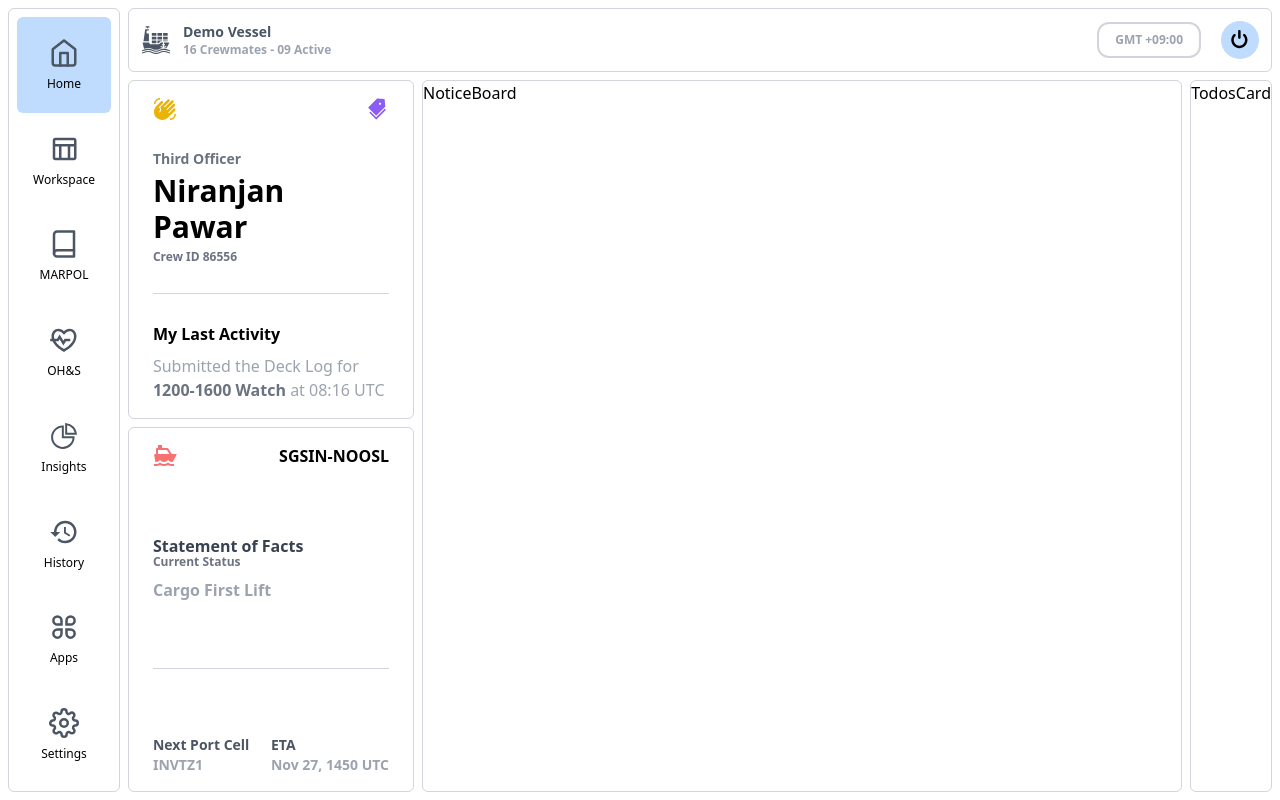
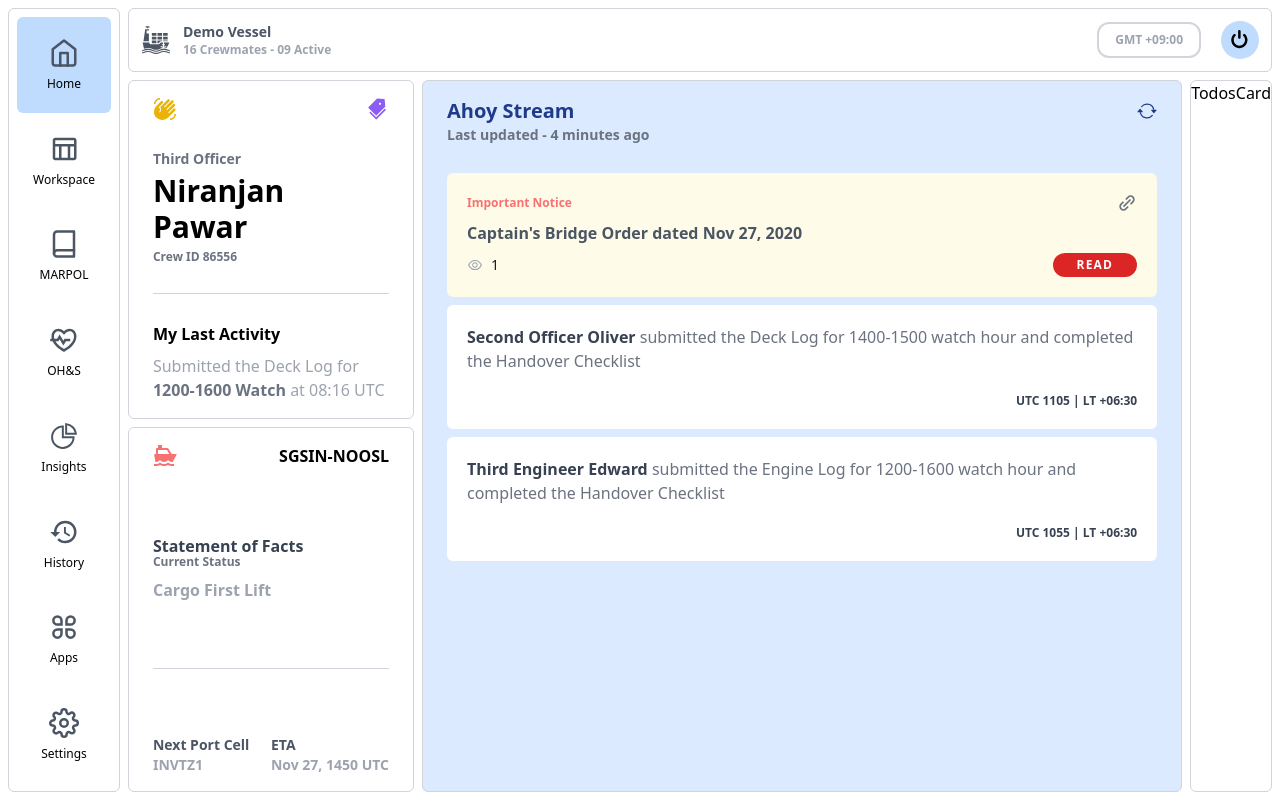
Before and after one commit to This-Is-Prince/wayship-dashboard, a React (Vite) app: page / in a window 1280 px wide. Built offline with nearby package versions, Linux system fonts and the light colour scheme.

Commit message:
notice board completed

```diff
--- a/data.ts
+++ b/data.ts
@@ -10,4 +10,26 @@ const asideButtonsNames: ButtonNames[] = [
   "Apps",
   "Settings",
 ];
-export { asideButtonsNames };
+const noticeData = [
+  {
+    id: 0,
+    person: "Second Officer Oliver",
+    desc: "submitted the Deck Log for 1400-1500 watch hour and completed the Handover Checklist",
+    time: "UTC 1105 | LT +06:30",
+  },
+  {
+    id: 1,
+    person: "Third Engineer Edward",
+    desc: "submitted the Engine Log for 1200-1600 watch hour and completed the Handover Checklist",
+    time: "UTC 1055 | LT +06:30",
+  },
+];
+const impNoticeData = [
+  {
+    id: 0,
+    title: "Captain's Bridge Order dated Nov 27, 2020",
+    desc: "Captain's Bridge Order for clean the ship and change engine oil we are going to stay here, this order is passed on Nov 27, 2020",
+    seen: 1,
+  },
+];
+export { asideButtonsNames, noticeData, impNoticeData };
--- a/src/components/content/Content.tsx
+++ b/src/components/content/Content.tsx
@@ -1,4 +1,4 @@
-import NoticeBoard from "./NoticeBoard";
+import NoticeBoard from "./notice/NoticeBoard";
 import OfficerCard from "./OfficerCard";
 import StatusCard from "./StatusCard";
 import TodosCard from "./TodosCard";
--- a/src/components/content/NoticeBoard.tsx
+++ /dev/null
@@ -1,11 +0,0 @@
-import React from "react";
-
-const NoticeBoard = () => {
-  return (
-    <section className="rounded-md border-gray-300 border-[1px] row-span-2">
-      NoticeBoard
-    </section>
-  );
-};
-
-export default NoticeBoard;
--- /dev/null
+++ b/src/components/content/notice/ImpNoticeCard.tsx
@@ -0,0 +1,34 @@
+import { BiLinkAlt } from "react-icons/bi";
+import { AiOutlineEye } from "react-icons/ai";
+import { FC } from "react";
+
+const ImpNoticeCard: FC<{ title: string; desc: string; seen: number }> = ({
+  desc,
+  seen,
+  title,
+}) => {
+  return (
+    <article className="bg-yellow-50 rounded-md p-5 flex flex-col gap-y-2">
+      <p className="flex justify-between items-center">
+        <span className="text-red-400 text-xs font-bold">Important Notice</span>
+        <span className="text-gray-500 text-xl">
+          <BiLinkAlt />
+        </span>
+      </p>
+      <p className="font-bold text-gray-600">{title}</p>
+      <div className="flex justify-between items-center">
+        <p className="flex items-center gap-x-2 text-gray-400">
+          <span>
+            <AiOutlineEye />
+          </span>
+          <span className="text-gray-900 text-sm">{seen}</span>
+        </p>
+        <button className="rounded-3xl bg-red-600 text-white py-1 px-6 text-xs font-bold tracking-widest">
+          READ
+        </button>
+      </div>
+    </article>
+  );
+};
+
+export default ImpNoticeCard;
--- /dev/null
+++ b/src/components/content/notice/NoticeBoard.tsx
@@ -0,0 +1,39 @@
+import { useState } from "react";
+import { BsArrowRepeat } from "react-icons/bs";
+import { impNoticeData, noticeData } from "../../../../data";
+import ImpNoticeCard from "./ImpNoticeCard";
+import NoticeCard from "./NoticeCard";
+
+const NoticeBoard = () => {
+  const [notices, setNotices] = useState(noticeData);
+  const [impNotices, setImpNotices] = useState(impNoticeData);
+  return (
+    <section className="rounded-md border-gray-300 border-[1px] row-span-2 px-6 py-4 flex flex-col gap-y-7 bg-blue-100">
+      <header>
+        <div className="flex  items-center justify-between text-blue-900 text-xl font-bold">
+          <h2>Ahoy Stream</h2>
+          <span>
+            <BsArrowRepeat />
+          </span>
+        </div>
+        <p className="text-sm text-gray-500 font-semibold">
+          Last updated - 4 minutes ago
+        </p>
+      </header>
+      <div className="flex flex-col gap-y-2">
+        {impNotices.map(({ desc, id, seen, title }) => {
+          return (
+            <ImpNoticeCard key={id} desc={desc} seen={seen} title={title} />
+          );
+        })}
+        {notices.map(({ desc, id, person, time }) => {
+          return (
+            <NoticeCard key={id} desc={desc} person={person} time={time} />
+          );
+        })}
+      </div>
+    </section>
+  );
+};
+
+export default NoticeBoard;
--- /dev/null
+++ b/src/components/content/notice/NoticeCard.tsx
@@ -0,0 +1,19 @@
+import React, { FC } from "react";
+
+const NoticeCard: FC<{ person: string; desc: string; time: string }> = ({
+  person,
+  desc,
+  time,
+}) => {
+  return (
+    <article className="bg-white rounded-md p-5  flex flex-col gap-y-5 font-bold text-gray-700">
+      <p>
+        <span>{person}</span>{" "}
+        <span className="text-gray-500 font-medium">{desc}</span>
+      </p>
+      <p className="text-right text-xs">{time}</p>
+    </article>
+  );
+};
+
+export default NoticeCard;
```
